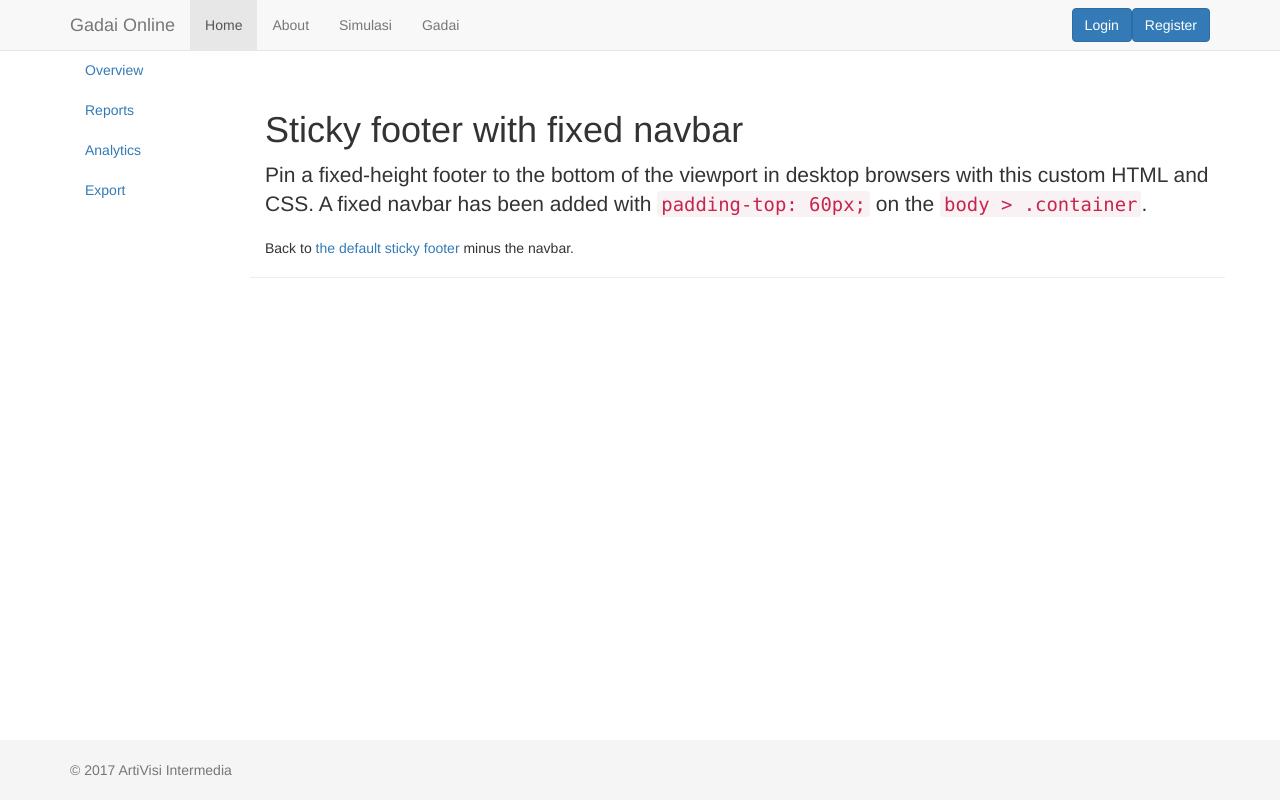
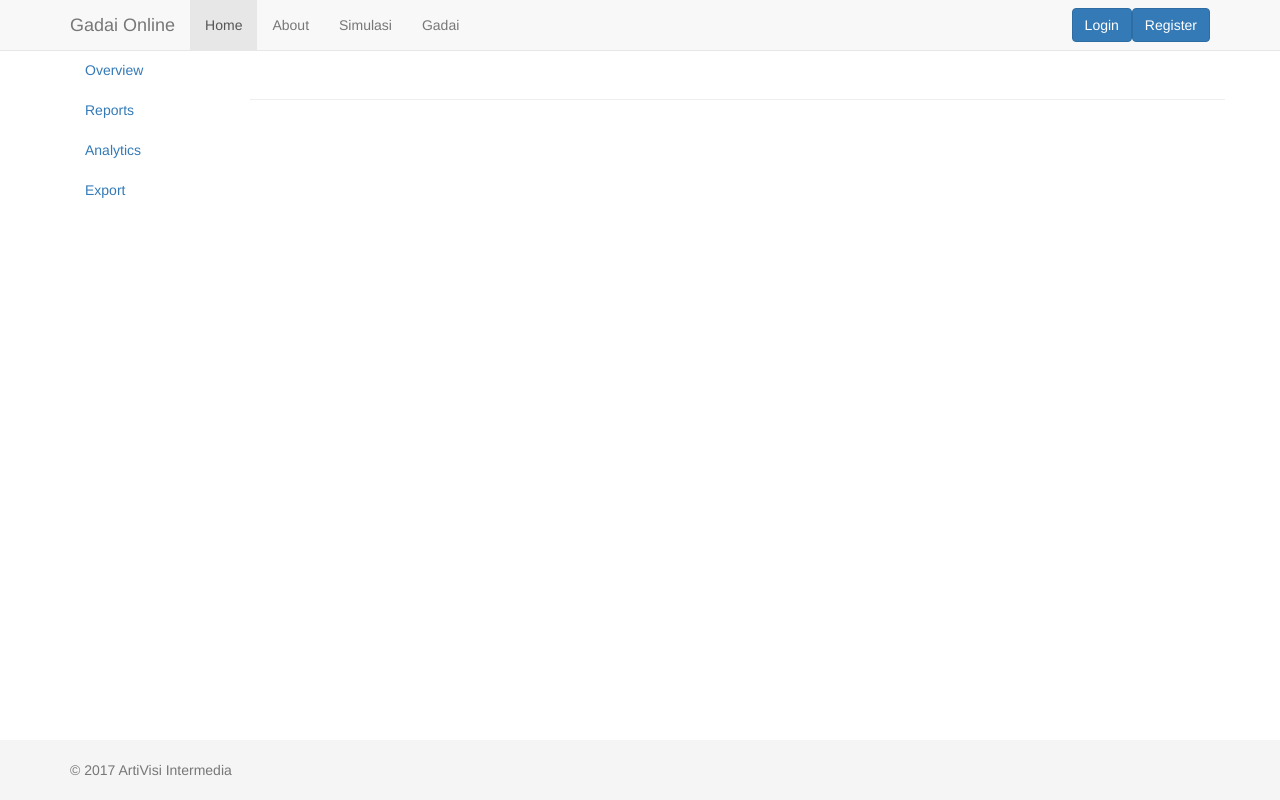
Before and after one commit to artivisi/training-pegadaian-2017-02, an Angular app in the folder gadai-frontend/: page / in a window 1280 px wide. Built offline with nearby package versions, Linux system fonts and the light colour scheme.

Commit message:
implement routing sederhana

```diff
--- a/gadai-frontend/src/app/app.component.html
+++ b/gadai-frontend/src/app/app.component.html
@@ -14,9 +14,7 @@
 		</div>
 
 		<div class="page-header col-md-10">
-			<h1>Sticky footer with fixed navbar</h1>
-			<p class="lead">Pin a fixed-height footer to the bottom of the viewport in desktop browsers with this custom HTML and CSS. A fixed navbar has been added with <code>padding-top: 60px;</code> on the <code>body &gt; .container</code>.</p>
-			<p>Back to <a href="../sticky-footer">the default sticky footer</a> minus the navbar.</p>
+			<router-outlet></router-outlet>
 		</div>
 
 	</div>
--- a/gadai-frontend/src/app/app.module.ts
+++ b/gadai-frontend/src/app/app.module.ts
@@ -2,12 +2,18 @@ import { BrowserModule } from '@angular/platform-browser';
 import { NgModule } from '@angular/core';
 import { FormsModule } from '@angular/forms';
 import { HttpModule } from '@angular/http';
+import { RouterModule, Routes }   from '@angular/router';
 
 import { SharedModule } from './shared/shared.module';
 
 import { AppComponent } from './app.component';
+import { LoginComponent } from './shared/login/login.component';
+import { RegistrasiComponent } from './shared/registrasi/registrasi.component';
 
-
+const routingAplikasi : Routes = [
+	{path : 'login', component : LoginComponent},
+	{path : 'registrasi', component : RegistrasiComponent}
+];
 
 @NgModule({
   declarations: [
@@ -17,6 +23,7 @@ import { AppComponent } from './app.component';
     BrowserModule,
     FormsModule,
     HttpModule,
+	RouterModule.forRoot(routingAplikasi),
 	SharedModule
   ],
   providers: [],
--- a/gadai-frontend/src/app/shared/navbar/navbar.component.html
+++ b/gadai-frontend/src/app/shared/navbar/navbar.component.html
@@ -13,13 +13,13 @@
 		<div id="navbar" class="collapse navbar-collapse">
 			<ul class="nav navbar-nav">
 				<li class="active"><a href="#">Home</a></li>
-				<li><a href="#about">About</a></li>
+				<li><a routerLink="/about">About</a></li>
 				<li><a href="#about">Simulasi</a></li>
 				<li><a href="#about">Gadai</a></li>
 			</ul>
 			<form class="navbar-form navbar-right">
-		        <button type="submit" class="btn btn-default btn-primary">Login</button>
-				<button type="submit" class="btn btn-default btn-primary">Register</button>
+		        <a routerLink="/login" type="submit" class="btn btn-default btn-primary">Login</a>
+				<a routerLink="/registrasi" class="btn btn-default btn-primary">Register</a>
 		      </form>
 		</div><!--/.nav-collapse -->
 	</div>
--- a/gadai-frontend/src/app/shared/shared.module.ts
+++ b/gadai-frontend/src/app/shared/shared.module.ts
@@ -1,5 +1,6 @@
 import { NgModule } from '@angular/core';
 import { CommonModule } from '@angular/common';
+import { RouterModule }   from '@angular/router';
 import { NavbarComponent } from './navbar/navbar.component';
 import { LoginComponent } from './login/login.component';
 import { RegistrasiComponent } from './registrasi/registrasi.component';
@@ -7,9 +8,10 @@ import { FooterComponent } from './footer/footer.component';
 
 @NgModule({
   imports: [
-    CommonModule
+    CommonModule,
+	RouterModule
   ],
   declarations: [ NavbarComponent, LoginComponent, RegistrasiComponent, FooterComponent ],
-  exports: [ NavbarComponent, FooterComponent ]
+  exports: [ NavbarComponent, FooterComponent, LoginComponent, RegistrasiComponent ]
 })
 export class SharedModule { }
```
